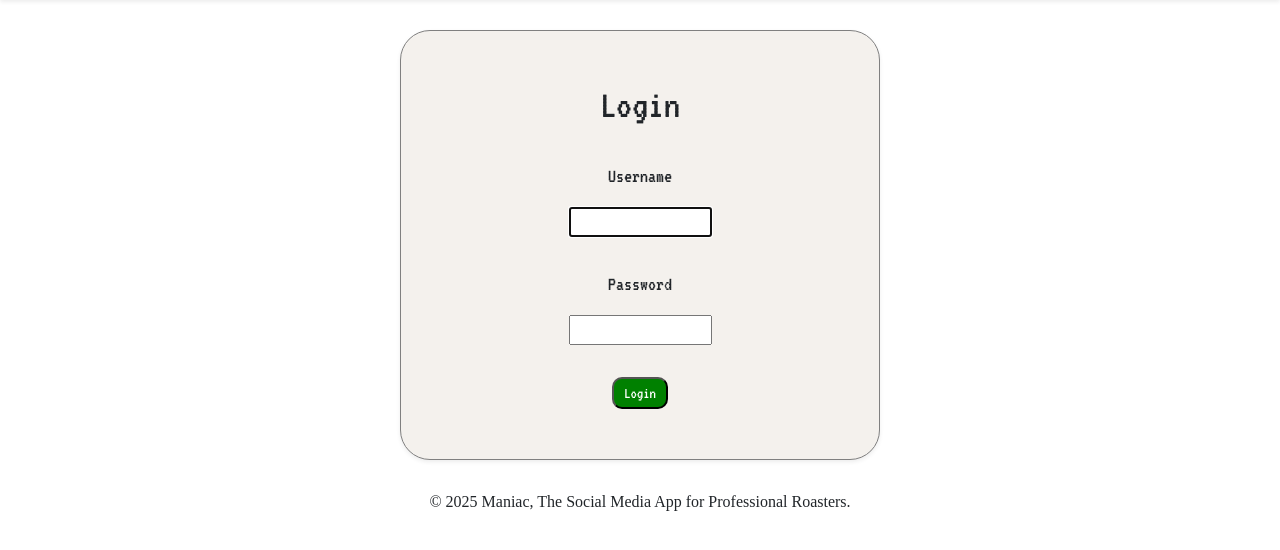
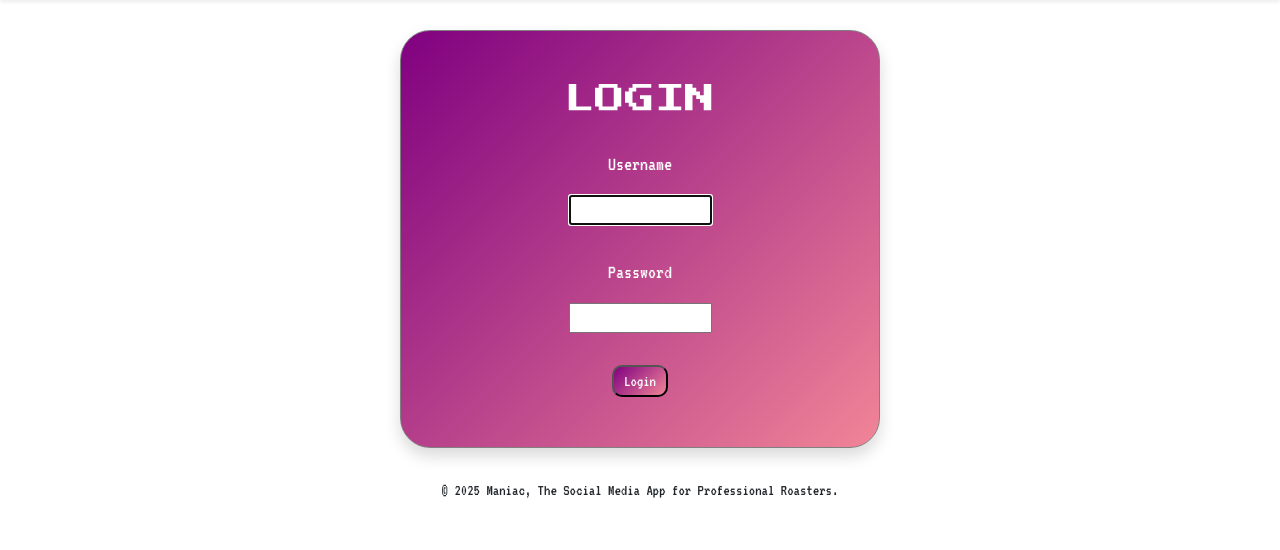
Before and after one commit to darkcom109/Maniac, a Django app: a page that uses maniac/core/templates/core/base.html in a window 1280 px wide. Shown: the part 62-612 px from the top of the page. Run offline with Django 5.2, Linux system fonts and the light colour scheme.

Commit message:
Added some additional styling, will work on styling for the next few days until i am comfortable with it

```diff
--- a/maniac/core/static/core/style.css
+++ b/maniac/core/static/core/style.css
@@ -1,3 +1,7 @@
+body::-webkit-scrollbar{
+    display: none;
+}
+
 .font-for-text {
     font-family: 'VT323';
 }
@@ -21,19 +25,20 @@
 
 .nav-button:hover {
     background-color: rgb(255, 255, 255);
-    color: purple !important;
+    color: rgb(241, 133, 151) !important;
     border-radius: 10px;
 }
 
 .footer-styling {
     text-align: center;
-    font-family: 'Oswald';
     margin-top: auto;
+    font-family: 'VT323';
 }
 
 .container-feed-styling {
     padding-block: 30px;
     margin-block: 30px;
+    margin-inline: 300px;
     border: 1px solid gray;
     border-radius: 30px;
 }
@@ -52,13 +57,13 @@
     padding-inline: 10px;
     margin-block: 30px;
     margin-inline: 400px;
-    border: 1px solid gray;
+    border: 1.5px solid gray;
     border-radius: 30px;
-    background-color: rgb(244, 241, 237);
+    background: linear-gradient(135deg, purple, rgb(241, 133, 151));
 }
 
 .button-styling {
-    background-color: green;
+    background: linear-gradient(135deg, purple, rgb(241, 133, 151));
     color: white;
     border-radius: 10px;
     transition: background-color 0.3s ease;
@@ -67,6 +72,6 @@
 }
 
 .button-styling:hover {
-    background-color: white;
-    color: green;
+    background: white;
+    color: purple;
 }
--- a/maniac/core/templates/core/base.html
+++ b/maniac/core/templates/core/base.html
@@ -54,7 +54,7 @@
         {% if messages %}
             {% for message in messages %}
                 <div class="alert alert-{{ message.tags }} alert-dismissible fade show font-for-text text-center" role="alert">
-                    {{ message }}
+                    <div class="fs-5">{{ message }}</div>
                     <button type="button" class="btn-close" data-bs-dismiss="alert" aria-label="Close"></button>
                 </div>
             {% endfor %}
--- a/maniac/core/templates/core/login.html
+++ b/maniac/core/templates/core/login.html
@@ -1,17 +1,17 @@
 {% extends "core/base.html" %}
 {% block content %}
-    <div class="container-login-styling text-center font-for-text d-flex flex-column gap-4 shadow-sm">
+    <div class="container-login-styling text-center font-for-text d-flex flex-column gap-4 shadow">
 
-        <h1>Login</h1>
+        <h1 class="font-for-brand text-white" style="font-size: 30px">LOGIN</h1>
 
         <form method="post" class="d-flex flex-column gap-3">
             {% csrf_token %}
             <div>
-                <p class="fs-5">Username</p>
+                <p class="fs-5 text-white">Username</p>
                 <p>{{ form.username }}</p>
             </div>
             <div>
-                <p class="fs-5">Password</p>
+                <p class="fs-5 text-white">Password</p>
                 <p>{{ form.password }}</p>
             </div>
             <div>
--- a/maniac/core/views.py
+++ b/maniac/core/views.py
@@ -79,10 +79,10 @@ def signup_view(request):
         form = UserCreationForm(request.POST)
         if form.is_valid():
             form.save()
-            messages.success(request, "Signup Successful! Welcome to Maniac")
+            messages.success(request, "Signup Successful!")
             return redirect('login')
         else:
-            messages.error(request, "Signup Failed. Try Again")
+            messages.error(request, f"Signup Failed. {form.errors}")
             return redirect('signup')
     else:
         form = UserCreationForm()
```
Also changed, not shown: maniac/core/templates/core/feed.html (+14 -4 lines), maniac/core/templates/core/signup.html (+22 -5 lines), maniac/db.sqlite3.
